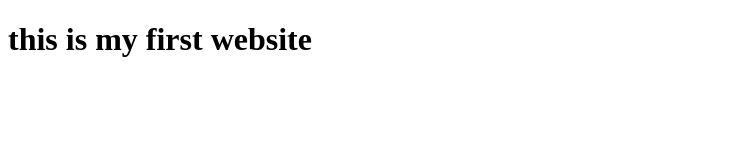
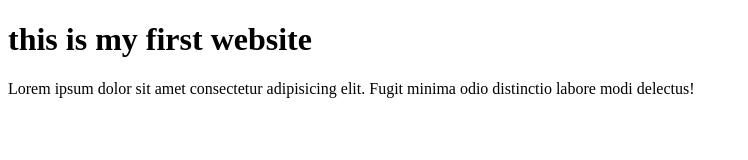
Before and after one commit to shimulrahman963/first-projects, a plain HTML site: page index.html in a window 1280 px wide. Shown: the whole page, without its empty margins (0-748 px from the left). Drawn offline with Linux system fonts and the light colour scheme.

Commit message:
ptag-add

```diff
--- a/index.html
+++ b/index.html
@@ -8,5 +8,6 @@
 </head>
 <body>
       <h1>this is my first website</h1>
+      <p>Lorem ipsum dolor sit amet consectetur adipisicing elit. Fugit minima odio distinctio labore modi delectus!</p>
 </body>
 </html>
```
